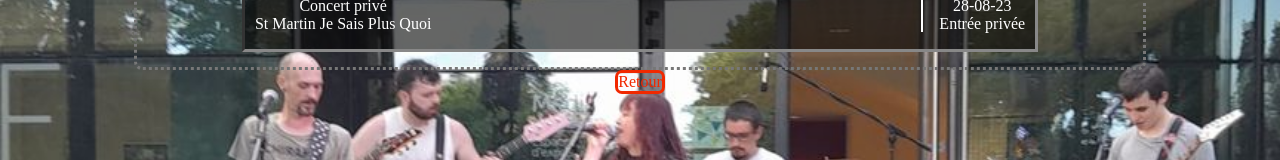
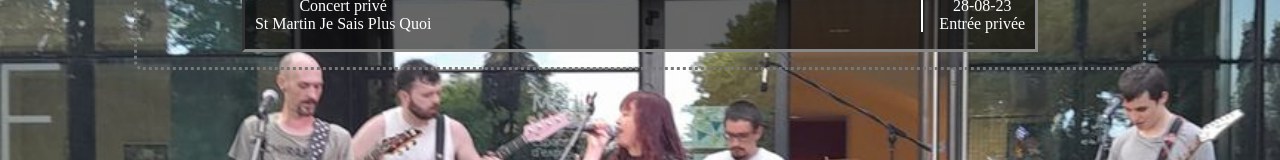
Before and after one commit to Laitram31/runninggags, a plain HTML site: page dates.html in a window 1280 px wide. Shown: the part 122-282 px from the top of the page. Drawn offline with Linux system fonts and the light colour scheme.

Commit message:
fix: removed return button

```diff
--- a/dates.html
+++ b/dates.html
@@ -23,5 +23,4 @@
 			</div>
 		</div>
 	</body>
-	<a href="index.html" class="return">Retour</a>
 </html>
```
